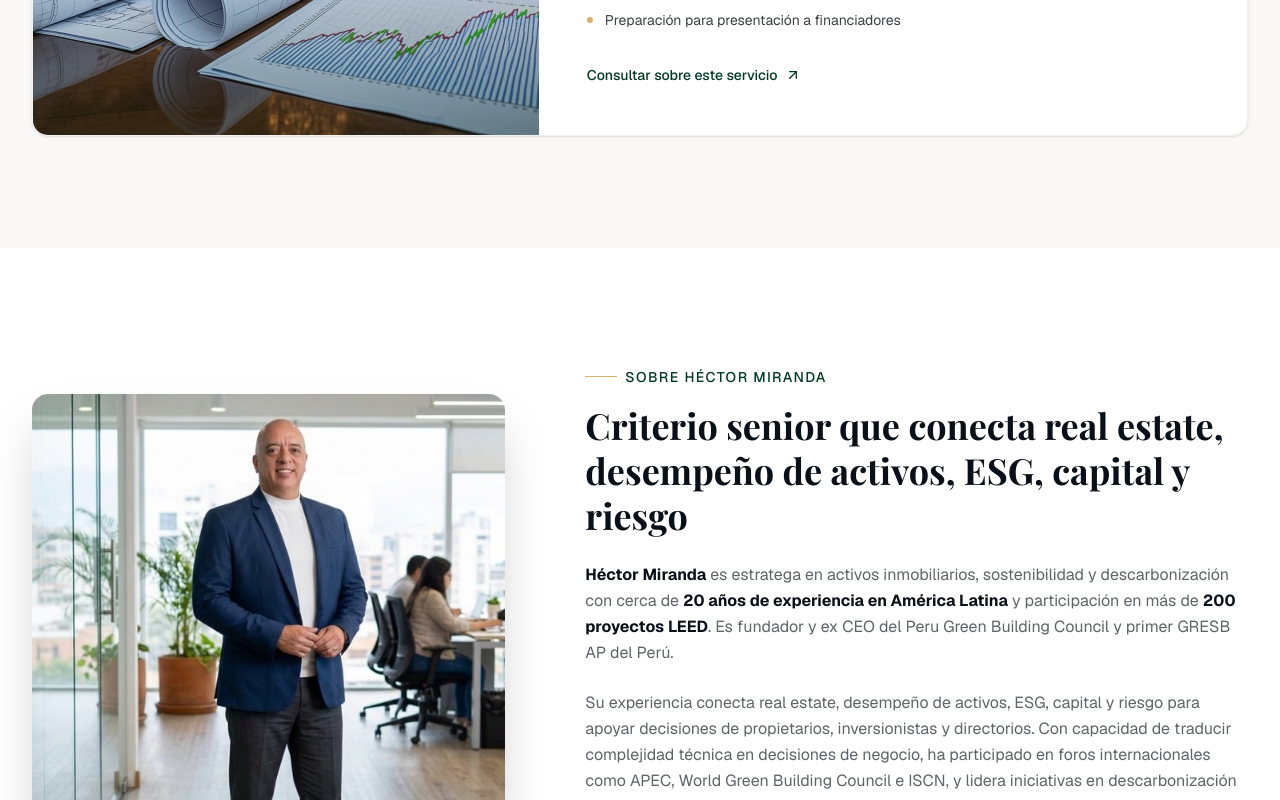
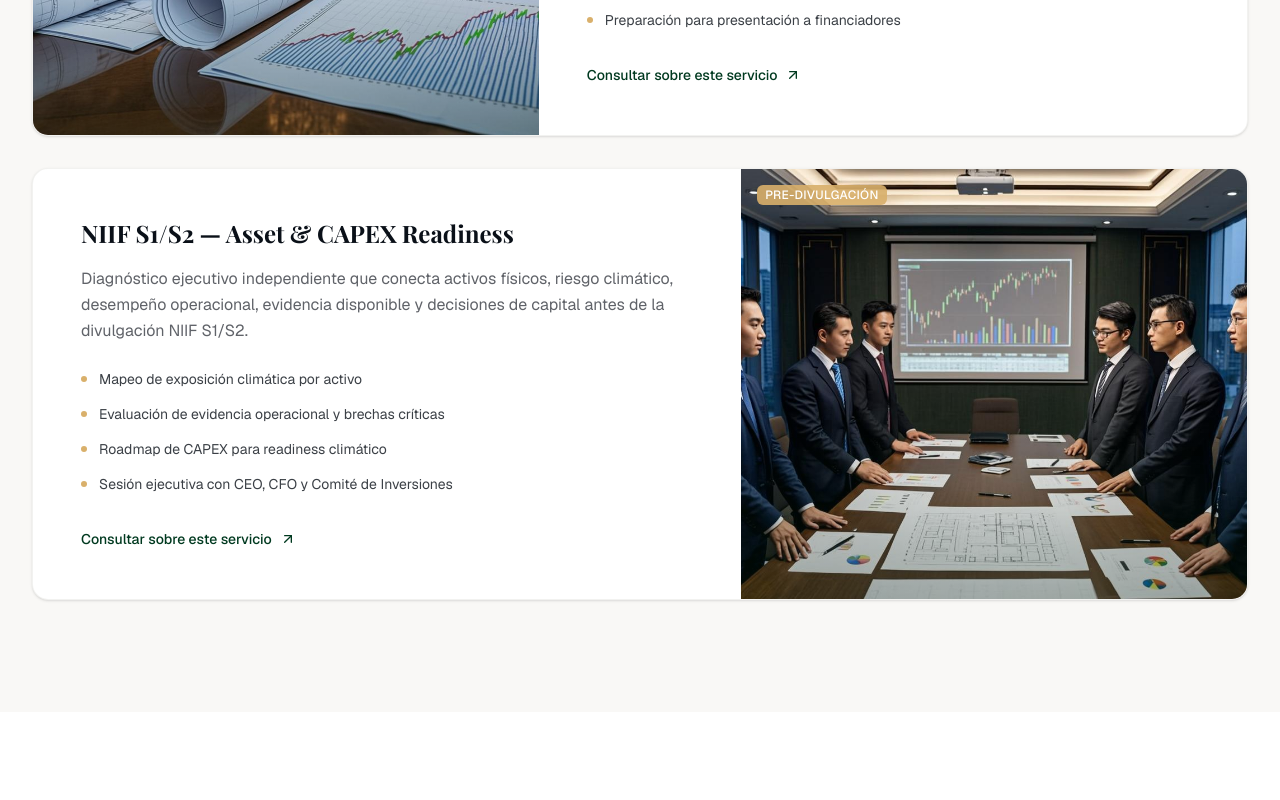
Before and after one commit to gonzalomiranda675-ai/hector-miranda-web, a Next.js app: page / in a window 1280 px wide. Shown: the part 3162-3962 px from the top of the page. Built offline with nearby package versions, Linux system fonts and the light colour scheme; a web font is replaced by a local one.

Commit message:
feat: add fourth service NIIF S1/S2 Asset & CAPEX Readiness

```diff
--- a/src/app/layout.tsx
+++ b/src/app/layout.tsx
@@ -109,6 +109,7 @@ export default function RootLayout({
           "Due Diligence Verde para Adquisiciones Inmobiliarias",
           "Preparación de Activos para Financiamiento Verde",
           "Reformulación Estratégica de Proyectos para Financiamiento Verde",
+          "NIIF S1/S2 — Asset & CAPEX Readiness",
         ],
         areaServed: "América Latina",
         provider: {
--- a/src/components/sections/ServicesSection.tsx
+++ b/src/components/sections/ServicesSection.tsx
@@ -46,6 +46,20 @@ const services = [
     image: "/images/service-reformulation.png",
     tag: "Reformulación",
   },
+  {
+    id: "niif-readiness",
+    title: "NIIF S1/S2 — Asset & CAPEX Readiness",
+    description:
+      "Diagnóstico ejecutivo independiente que conecta activos físicos, riesgo climático, desempeño operacional, evidencia disponible y decisiones de capital antes de la divulgación NIIF S1/S2.",
+    features: [
+      "Mapeo de exposición climática por activo",
+      "Evaluación de evidencia operacional y brechas críticas",
+      "Roadmap de CAPEX para readiness climático",
+      "Sesión ejecutiva con CEO, CFO y Comité de Inversiones",
+    ],
+    image: "/images/service-niif-readiness.png",
+    tag: "Pre-divulgación",
+  },
 ];
 
 export default function ServicesSection() {
@@ -62,7 +76,7 @@ export default function ServicesSection() {
             <div className="w-8 h-px bg-brand-gold" />
           </div>
           <h2 className="font-serif text-3xl sm:text-4xl font-bold text-foreground mb-4">
-            Tres formas de proteger y potenciar su inversión
+            Cuatro formas de proteger y potenciar su inversión
           </h2>
           <p className="text-muted-foreground text-lg leading-relaxed">
             Cada servicio está diseñado para intervenir en un momento específico
```
Also changed, not shown: public/images/service-niif-readiness.png (added).
